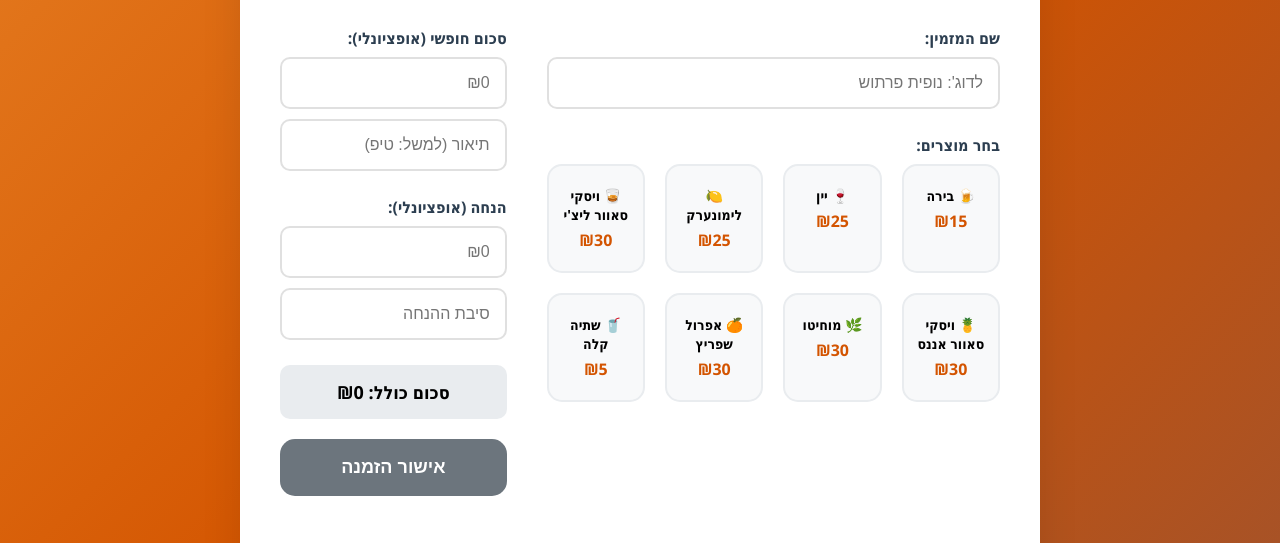
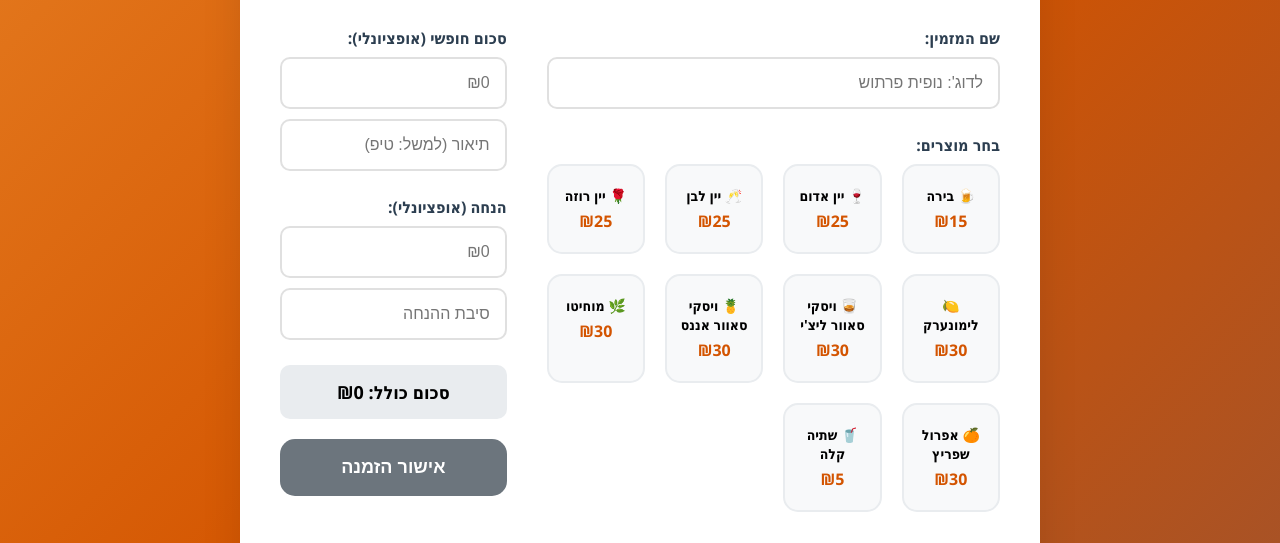
Before and after one commit to orisamuel/partyia, a plain HTML site: page index.html in a window 1280 px wide. Shown: the part 246-789 px from the top of the page. Drawn offline with Linux system fonts and the light colour scheme.

Commit message:
Update index.html חלוקת מוצרים

```diff
--- a/index.html
+++ b/index.html
@@ -452,8 +452,10 @@
         // הגדרת מוצרים
         const PRODUCTS = [
             { name: 'בירה', emoji: '🍺', price: 15 },
-            { name: 'יין', emoji: '🍷', price: 25 },
-            { name: 'לימונערק', emoji: '🍋', price: 25 },
+            { name: 'יין אדום', emoji: '🍷', price: 25 },
+            { name: 'יין לבן', emoji: '🥂', price: 25 },
+            { name: 'יין רוזה', emoji: '🌹', price: 25 },
+            { name: 'לימונערק', emoji: '🍋', price: 30 },
             { name: 'ויסקי סאוור ליצ\'י', emoji: '🥃', price: 30 },
             { name: 'ויסקי סאוור אננס', emoji: '🍍', price: 30 },
             { name: 'מוחיטו', emoji: '🌿', price: 30 },
```
